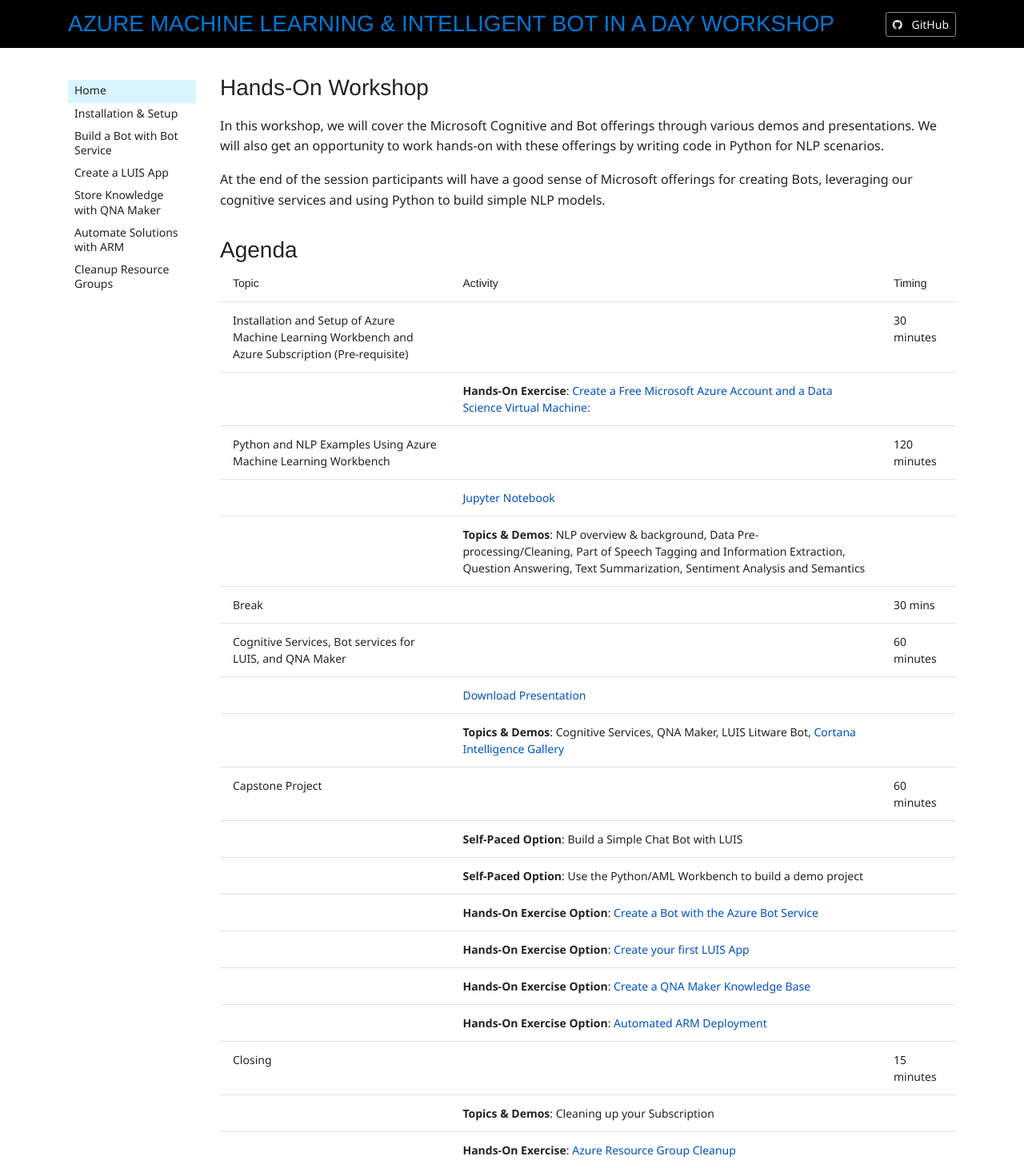
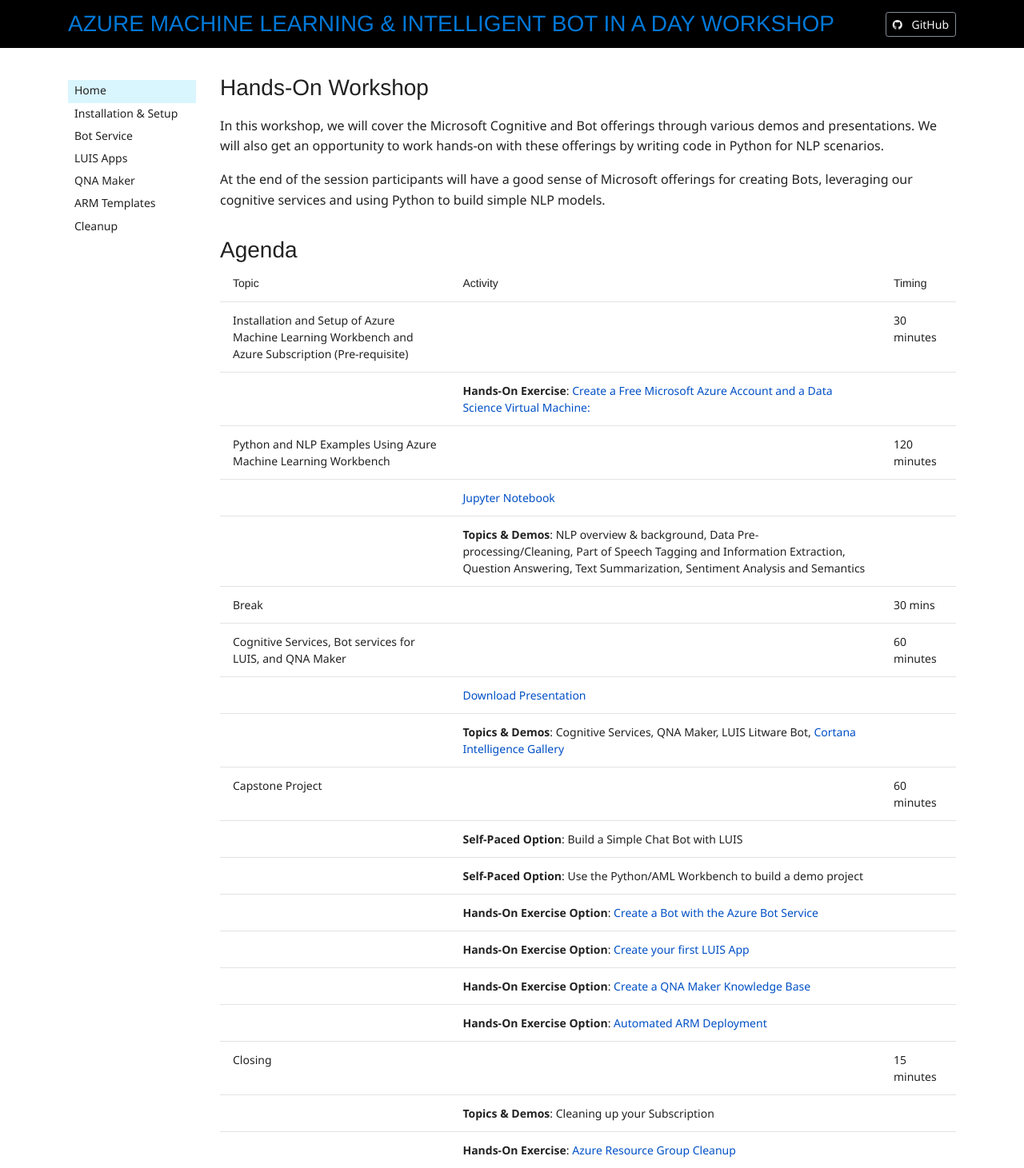
Before and after one commit to scook-valorem/bot-in-a-day, a Jekyll site: the page built from readme.md, in a window 1280 px wide. Shown: the whole page at 80% size. Built offline with Jekyll 4.4.1, drawn with Linux system fonts in a browser that asks for light colours; nearby versions of some CDN libraries.

Commit message:
Update navigation.html

```diff
--- a/_includes/navigation.html
+++ b/_includes/navigation.html
@@ -7,19 +7,19 @@
             <a href="setup.html">Installation &amp; Setup</a>
         </li>
         <li{% if page.url == "/bot.html" %} class="bg-note"{% endif %}>
-            <a href="bot.html">Build a Bot with Bot Service</a>
+            <a href="bot.html">Bot Service</a>
         </li>
         <li{% if page.url == "/luis.html" %} class="bg-note"{% endif %}>
-            <a href="luis.html">Create a LUIS App</a>
+            <a href="luis.html">LUIS Apps</a>
         </li>
         <li{% if page.url == "/qna.html" %} class="bg-note"{% endif %}>
-            <a href="qna.html">Store Knowledge with QNA Maker</a>
+            <a href="qna.html">QNA Maker</a>
         </li>
         <li{% if page.url == "/arm.html" %} class="bg-note"{% endif %}>
-            <a href="arm.html">Automate Solutions with ARM</a>
+            <a href="arm.html">ARM Templates</a>
         </li>
         <li{% if page.url == "/cleanup.html" %} class="bg-note"{% endif %}>
-            <a href="cleanup.html">Cleanup Resource Groups</a>
+            <a href="cleanup.html">Cleanup</a>
         </li>
     </ul>
 </nav>
```
